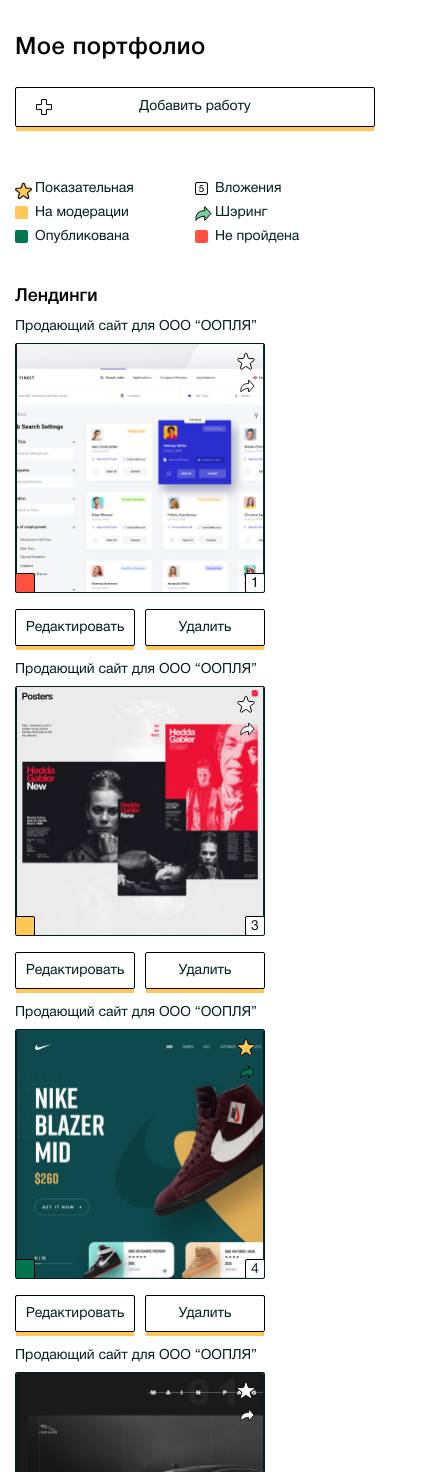
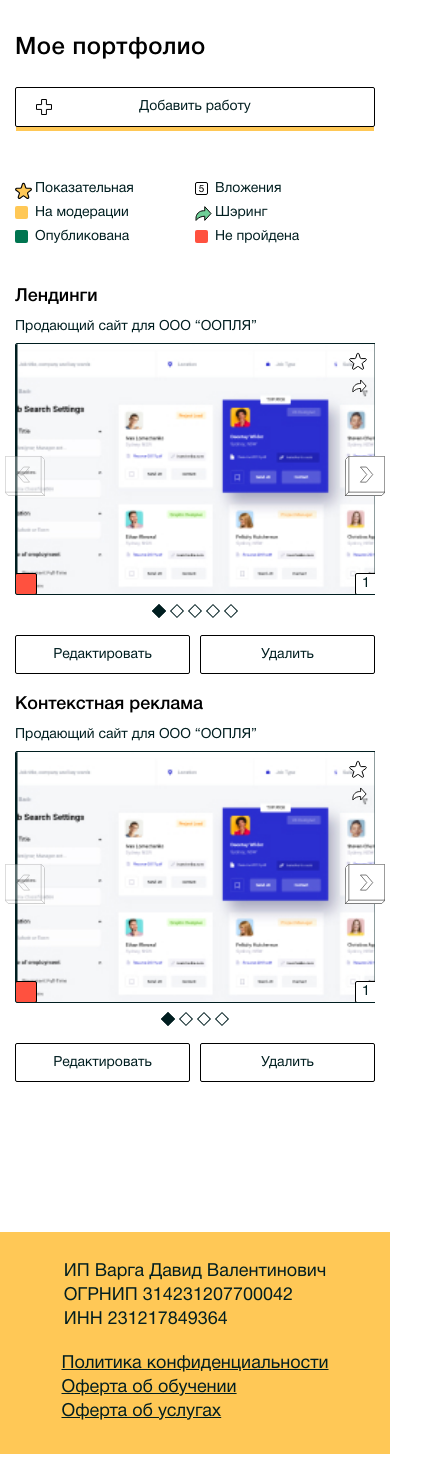
Before and after one commit to Verta-master/cabinet, a plain HTML site: page portfolio.html in a window 390 px wide. Shown: the part 128-1600 px from the top of the page, 421 px wide, since content can reach past the window. Drawn offline with nearby package versions, Linux system fonts and the light colour scheme.

Commit message:
Update 2019-08-07T04:44:26.997Z

```diff
--- a/css/style.css
+++ b/css/style.css
@@ -1562,24 +1562,26 @@
 .portfolio__point:nth-child(6)::before {
   background-color: #FF513F;
 }
+.portfolio__list2,
 .portfolio__list {
-  margin: 0;
-  padding: 0;
-  list-style: none;
+  margin-right: -46px;
+}
+.portfolio__list2 .swiper-wrapper,
+.portfolio__list .swiper-wrapper {
   display: -webkit-box;
   display: -ms-flexbox;
   display: flex;
   -ms-flex-wrap: wrap;
       flex-wrap: wrap;
-  -webkit-box-pack: start;
-      -ms-flex-pack: start;
-          justify-content: flex-start;
-  margin-right: -46px;
+}
+.swiper-button-prev,
+.swiper-button-next {
+  display: none;
 }
 .portfolio__item {
   width: 250px;
   margin-right: 46px;
-  margin-bottom: 15px;
+  margin-bottom: 30px;
 }
 .portfolio__title {
   margin-top: 0;
@@ -1604,6 +1606,14 @@
   border: 1px solid #001E20;
   border-radius: 2px;
   overflow: hidden;
+}
+.portfolio__link img {
+  display: block;
+  min-width: 100%;
+  -o-object-fit: cover;
+     object-fit: cover;
+  -o-object-position: 50%;
+     object-position: 50%;
 }
 .portfolio__star {
   position: absolute;
@@ -2235,4 +2245,60 @@
   .portfolio__point {
     width: 50%;
   }
-}
+  .portfolio__slider {
+    position: relative;
+  }
+  .portfolio__list2,
+  .portfolio__list {
+    margin-right: 0;
+  }
+  .portfolio__list2 .swiper-wrapper,
+  .portfolio__list .swiper-wrapper {
+    -ms-flex-wrap: nowrap;
+        flex-wrap: nowrap;
+  }
+  .swiper-button-prev,
+  .swiper-button-next {
+    display: block;
+    width: 40px;
+    height: 40px;
+    margin-top: -40px;
+    background-size: contain;
+    background-color: #fff;
+    outline: none;
+  }
+  .swiper-button-prev {
+    left: -10px;
+    background-image: url(../img/icons/angle_left.svg);
+    border-radius: 0 5px 0 0;
+  }
+  .swiper-button-next {
+    right: -10px;
+    background-image: url(../img/icons/angle_right-border.svg);
+    border-radius: 5px 0 0 0;
+  }
+  .swiper-pagination {
+    bottom: 50px !important;
+  }
+  .swiper-pagination .swiper-pagination-bullet {
+    width: 10px;
+    height: 10px;
+    border-radius: 0;
+    -webkit-transform: rotate(45deg);
+            transform: rotate(45deg);
+    background-color: #fff;
+    border: 1px solid #001E20;
+    opacity: 1;
+    outline: none;
+  }
+  .swiper-pagination .swiper-pagination-bullet.swiper-pagination-bullet-active {
+    background-color: #001E20;
+  }
+  .portfolio__link {
+    margin-bottom: 40px;
+  }
+  .portfolio__item {
+    margin-right: 0;
+    margin-bottom: 0;
+  }
+}
--- /dev/null
+++ b/js/portfolio.js
@@ -0,0 +1 @@
+var mySwiper,mySwiper2,breakpoint=window.matchMedia("(min-width:481px)"),breakpointChecker=function(){if(!0!==breakpoint.matches)return!1===breakpoint.matches?enableSwiper():void 0;void 0!==mySwiper&&mySwiper.destroy(!0,!0)},enableSwiper=function(){mySwiper=new Swiper(".portfolio__list",{slidesPerView:1,pagination:{el:".portfolio__pagination",clickable:!0},navigation:{nextEl:".portfolio__next",prevEl:".portfolio__prev"},simulateTouch:!1,preventClicks:!1,preventClicksPropagation:!1})};breakpoint.addListener(breakpointChecker),breakpointChecker();var breakpointChecker2=function(){if(!0!==breakpoint.matches)return!1===breakpoint.matches?enableSwiper2():void 0;void 0!==mySwiper2&&mySwiper2.destroy(!0,!0)},enableSwiper2=function(){mySwiper2=new Swiper(".portfolio__list2",{slidesPerView:1,pagination:{el:".portfolio__pagination2",clickable:!0},navigation:{nextEl:".portfolio__next2",prevEl:".portfolio__prev2"},simulateTouch:!1,preventClicks:!1,preventClicksPropagation:!1})};breakpoint.addListener(breakpointChecker2),breakpointChecker2();
--- a/portfolio.html
+++ b/portfolio.html
@@ -8,6 +8,7 @@
   <link rel="icon" href="img/icons/favicon.gif" type="image/gif">
   <link href="https://fonts.googleapis.com/css?family=Roboto&display=swap&subset=cyrillic-ext" rel="stylesheet">
   <link rel="stylesheet" href="https://cdnjs.cloudflare.com/ajax/libs/fancybox/3.3.1/jquery.fancybox.min.css">
+  <link rel="stylesheet" href="https://cdnjs.cloudflare.com/ajax/libs/Swiper/4.5.0/css/swiper.min.css">
   <link rel="stylesheet" href="css/style.min.css">
 </head>
 <body>
@@ -182,8 +183,10 @@
         </div>
 
         <p class="title-2">Лендинги</p>
-        <ul class="portfolio__list">
-          <li class="portfolio__item">
+        <div class="portfolio__slider">
+          <div class="swiper-container portfolio__list">
+            <div class="swiper-wrapper">
+              <div class="swiper-slide portfolio__item">
                 <p class="portfolio__title">Продающий сайт для ООО “ООПЛЯ”</p>
                 <div class="portfolio__link">
                   <img src="img/images/work-1.jpg" alt="портфолио" width="249" height="251">
@@ -204,8 +207,8 @@
                   <a href="#" class="btn btn--yellow portfolio__edit">Редактировать</a>
                   <a href="#" class="btn btn--yellow portfolio__delete">Удалить</a>
                 </div>
-          </li>
-          <li class="portfolio__item">
+              </div>
+              <div class="swiper-slide portfolio__item">
                 <p class="portfolio__title">Продающий сайт для ООО “ООПЛЯ”</p>
                 <div class="portfolio__link">
                   <img src="img/images/work-2.jpg" alt="портфолио" width="249" height="251">
@@ -226,8 +229,8 @@
                   <a href="#" class="btn btn--yellow portfolio__edit">Редактировать</a>
                   <a href="#" class="btn btn--yellow portfolio__delete">Удалить</a>
                 </div>
-          </li>
-          <li class="portfolio__item">
+              </div>
+              <div class="swiper-slide portfolio__item">
                 <p class="portfolio__title">Продающий сайт для ООО “ООПЛЯ”</p>
                 <div class="portfolio__link">
                   <img src="img/images/work-3.jpg" alt="портфолио" width="249" height="251">
@@ -248,8 +251,8 @@
                   <a href="#" class="btn btn--yellow portfolio__edit">Редактировать</a>
                   <a href="#" class="btn btn--yellow portfolio__delete">Удалить</a>
                 </div>
-          </li>
-          <li class="portfolio__item">
+              </div>
+              <div class="swiper-slide portfolio__item">
                 <p class="portfolio__title">Продающий сайт для ООО “ООПЛЯ”</p>
                 <div class="portfolio__link">
                   <img src="img/images/work-4.jpg" alt="портфолио" width="249" height="251">
@@ -270,12 +273,8 @@
                   <a href="#" class="btn btn--yellow portfolio__edit">Редактировать</a>
                   <a href="#" class="btn btn--yellow portfolio__delete">Удалить</a>
                 </div>
-          </li>
-        </ul>
-
-        <p class="title-2">Контекстная реклама</p>
-        <ul class="portfolio__list">
-          <li class="portfolio__item">
+              </div>
+              <div class="swiper-slide portfolio__item">
                 <p class="portfolio__title">Продающий сайт для ООО “ООПЛЯ”</p>
                 <div class="portfolio__link">
                   <img src="img/images/work-1.jpg" alt="портфолио" width="249" height="251">
@@ -296,8 +295,41 @@
                   <a href="#" class="btn btn--yellow portfolio__edit">Редактировать</a>
                   <a href="#" class="btn btn--yellow portfolio__delete">Удалить</a>
                 </div>
-          </li>
-          <li class="portfolio__item">
+              </div>
+            </div>
+            <div class="swiper-pagination portfolio__pagination"></div>
+          </div>
+          <div class="swiper-button-prev portfolio__prev"></div>
+          <div class="swiper-button-next portfolio__next"></div>
+        </div>
+
+        <p class="title-2">Контекстная реклама</p>
+        <div class="portfolio__slider">
+          <div class="swiper-container portfolio__list2">
+            <div class="swiper-wrapper">
+              <div class="swiper-slide portfolio__item">
+                <p class="portfolio__title">Продающий сайт для ООО “ООПЛЯ”</p>
+                <div class="portfolio__link">
+                  <img src="img/images/work-1.jpg" alt="портфолио" width="249" height="251">
+                  <div class="portfolio__star">
+                    <svg width="18" height="18" viewBox="0 0 18 18" fill="none" xmlns="http://www.w3.org/2000/svg">
+                      <use href="#icon-star"></use>
+                    </svg>
+                  </div>
+                  <div class="portfolio__share">
+                    <svg width="17" height="15" viewBox="0 0 17 15" fill="none" xmlns="http://www.w3.org/2000/svg">
+                      <use href="#icon-share"></use>
+                    </svg>
+                  </div>
+                  <div class="portfolio__label portfolio__label--red"></div>
+                  <div class="portfolio__number">1</div>
+                </div>
+                <div class="portfolio__btns">
+                  <a href="#" class="btn btn--yellow portfolio__edit">Редактировать</a>
+                  <a href="#" class="btn btn--yellow portfolio__delete">Удалить</a>
+                </div>
+              </div>
+              <div class="swiper-slide portfolio__item">
                 <p class="portfolio__title">Продающий сайт для ООО “ООПЛЯ”</p>
                 <div class="portfolio__link">
                   <img src="img/images/work-2.jpg" alt="портфолио" width="249" height="251">
@@ -318,8 +350,8 @@
                   <a href="#" class="btn btn--yellow portfolio__edit">Редактировать</a>
                   <a href="#" class="btn btn--yellow portfolio__delete">Удалить</a>
                 </div>
-          </li>
-          <li class="portfolio__item">
+              </div>
+              <div class="swiper-slide portfolio__item">
                 <p class="portfolio__title">Продающий сайт для ООО “ООПЛЯ”</p>
                 <div class="portfolio__link">
                   <img src="img/images/work-3.jpg" alt="портфолио" width="249" height="251">
@@ -340,8 +372,8 @@
                   <a href="#" class="btn btn--yellow portfolio__edit">Редактировать</a>
                   <a href="#" class="btn btn--yellow portfolio__delete">Удалить</a>
                 </div>
-          </li>
-          <li class="portfolio__item">
+              </div>
+              <div class="swiper-slide portfolio__item">
                 <p class="portfolio__title">Продающий сайт для ООО “ООПЛЯ”</p>
                 <div class="portfolio__link">
                   <img src="img/images/work-4.jpg" alt="портфолио" width="249" height="251">
@@ -362,8 +394,13 @@
                   <a href="#" class="btn btn--yellow portfolio__edit">Редактировать</a>
                   <a href="#" class="btn btn--yellow portfolio__delete">Удалить</a>
                 </div>
-          </li>
-        </ul>
+              </div>
+            </div>
+            <div class="swiper-pagination portfolio__pagination2"></div>
+          </div>
+          <div class="swiper-button-prev portfolio__prev2"></div>
+          <div class="swiper-button-next portfolio__next2"></div>
+        </div>
       </div>
     </section>
   </main>
@@ -383,6 +420,8 @@
 
   <script src="js/jquery-3.2.1.min.js"></script>
   <script src="https://cdnjs.cloudflare.com/ajax/libs/fancybox/3.3.1/jquery.fancybox.min.js"></script>
+  <script src="https://cdnjs.cloudflare.com/ajax/libs/Swiper/4.5.0/js/swiper.min.js"></script>
   <script src="js/menu.js"></script>
+  <script src="js/portfolio.js"></script>
 </body>
 </html>
```
Also changed, not shown: css/style.min.css, img/icons/angle_left.svg (added), img/icons/angle_right-border.svg (added), js/main.js, js/main.min.js. Lines whose indentation alone changed are shown as unchanged.
